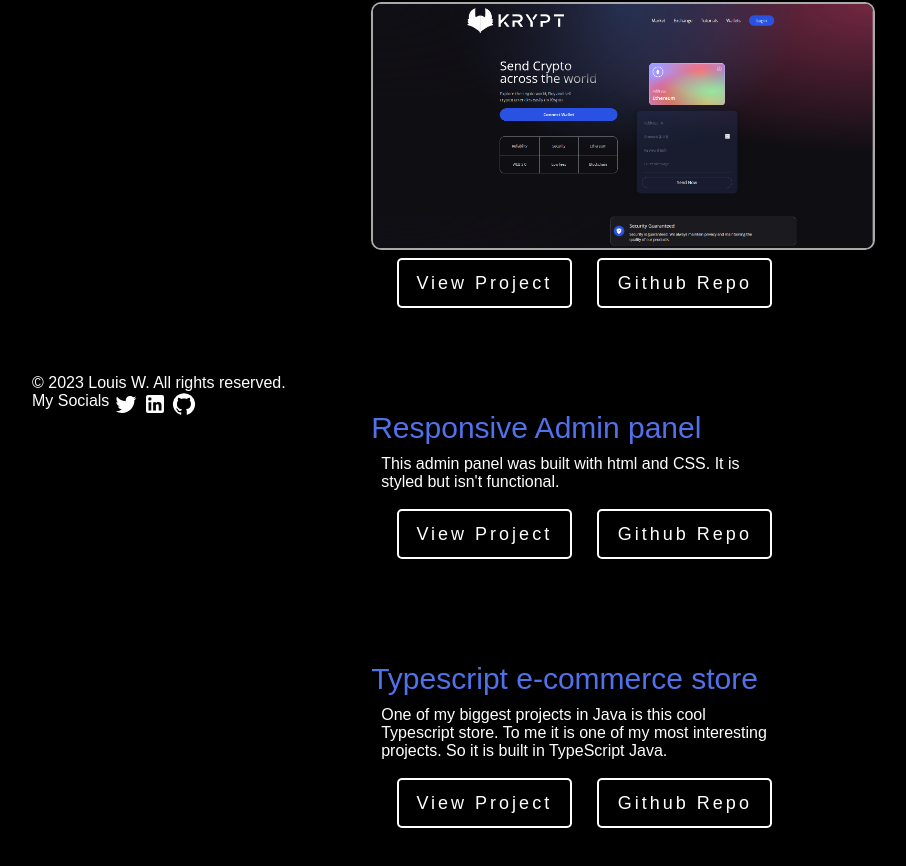
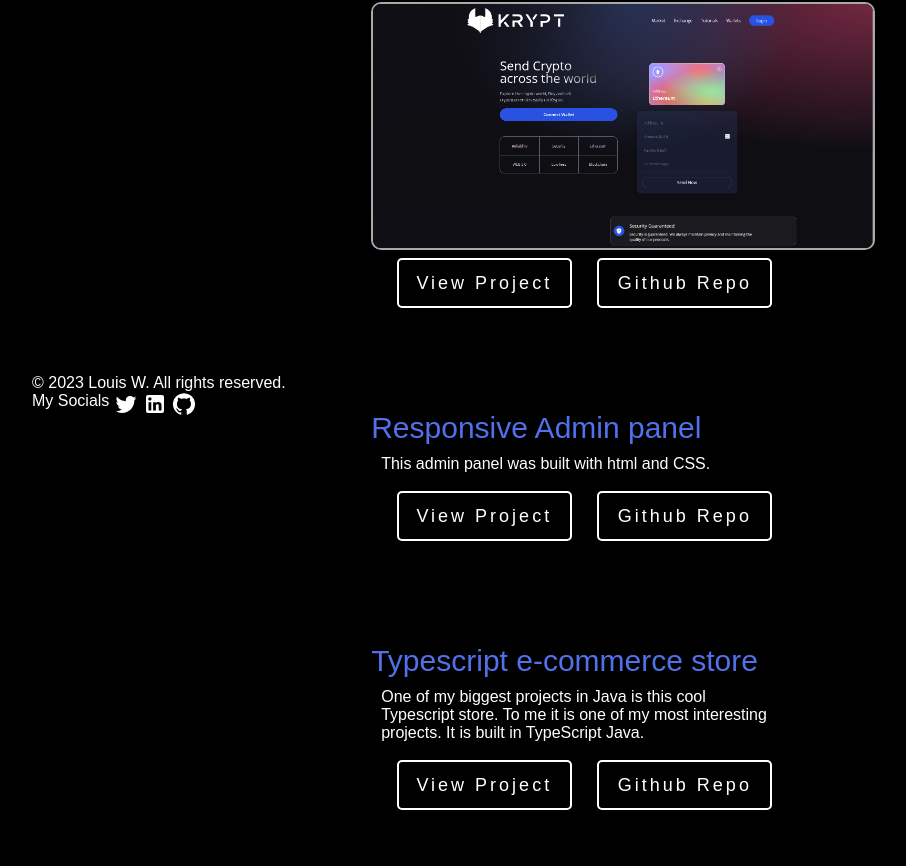
Before and after one commit to LouisWdev/Louis-react-portfolio, a React (Vite) app: page /Portfolio in a window 1280 px wide. Shown: the part 360-1226 px from the top of the page, without its empty margins (16-922 px from the left). Built offline with nearby package versions, Linux system fonts and the light colour scheme.

Commit message:
Spelling changes

```diff
--- a/src/Pages/Portfolio.tsx
+++ b/src/Pages/Portfolio.tsx
@@ -117,7 +117,7 @@ const Portfolio = () => {
          {/*Project 2*/}
          <Container>
              <ParagraphTitle>Responsive Admin panel</ParagraphTitle>
-             <TextParagraph>This admin panel was built with html and CSS. It is styled but isn't functional.</TextParagraph>
+             <TextParagraph>This admin panel was built with html and CSS.</TextParagraph>
 
              <Link to="https://github.com/LouisWackenier?tab=repositories">
              <VisitButton>View Project</VisitButton>
@@ -129,7 +129,7 @@ const Portfolio = () => {
          <Container>
              <ParagraphTitle>Typescript e-commerce store</ParagraphTitle>
              <TextParagraph>One of my biggest projects in Java is this cool Typescript store.
-               To me it is one of my most interesting projects. So it is built in TypeScript Java.</TextParagraph>
+               To me it is one of my most interesting projects. It is built in TypeScript Java.</TextParagraph>
 
              <Link to="https://github.com/LouisWackenier?tab=repositories">
              <VisitButton>View Project</VisitButton>
```
